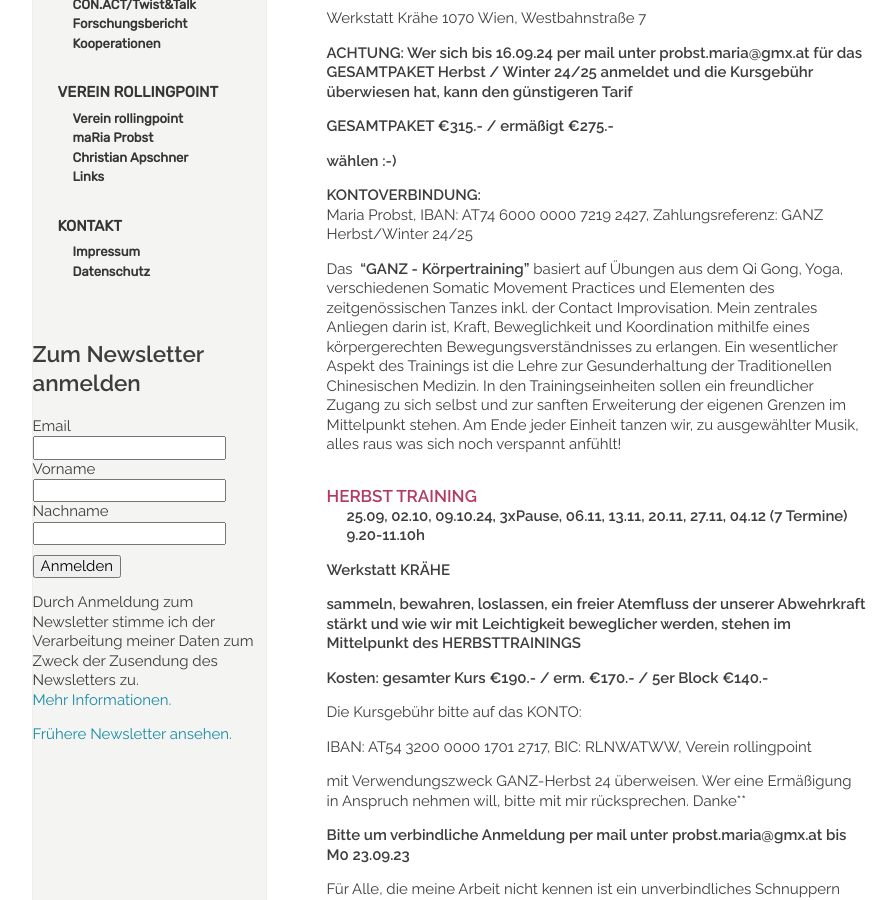
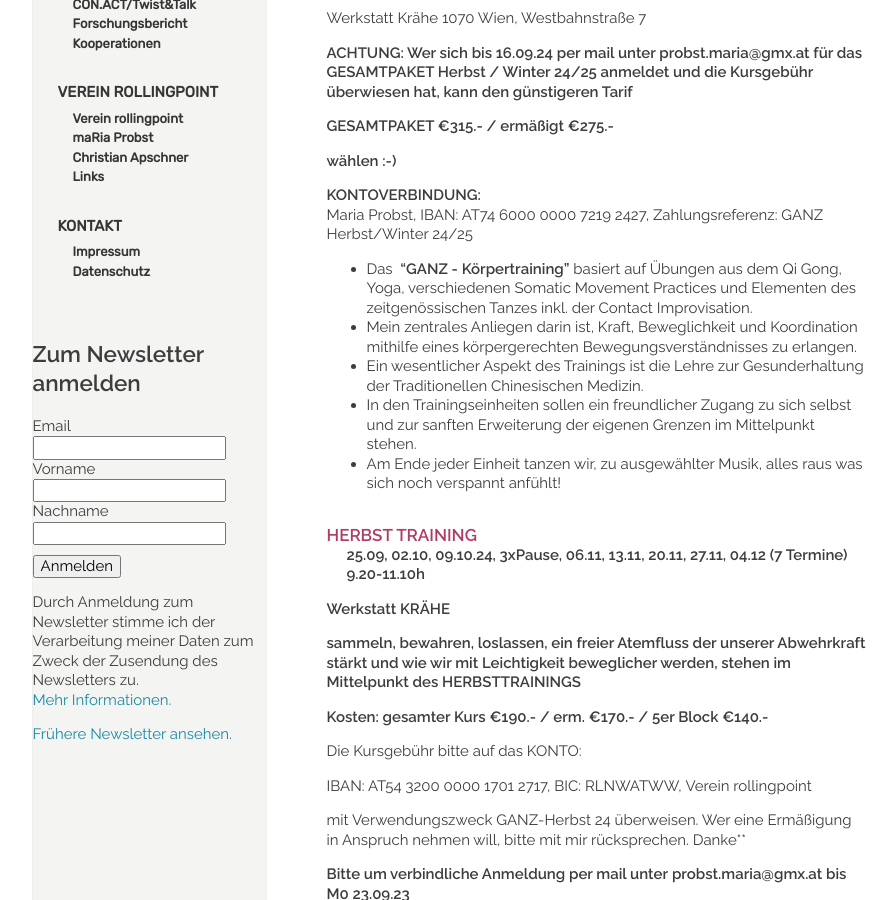
Before and after one commit to manulari/rollingpointat, a Jekyll site: the page built from _pages_de/gkt.md, in a window 1280 px wide and 900 px high, scrolled down 691 px. Shown: the whole window, without its empty margins (152-1047 px from the left). Built offline with Jekyll 4.4.1, drawn with Linux system fonts in a browser that asks for light colours; comment, search, counter and statistics services are not loaded.

Commit message:
Update page (de) “gkt”

```diff
--- a/_pages_de/gkt.md
+++ b/_pages_de/gkt.md
@@ -37,7 +37,13 @@ Werkstatt Krähe
 **KONTOVERBINDUNG:**\
 Maria Probst, IBAN: AT74 6000 0000 7219 2427, Zahlungsreferenz: GANZ  Herbst/Winter 24/25
 
-Das  **"GANZ - Körpertraining"** basiert auf Übungen aus dem Qi Gong, Yoga, verschiedenen Somatic Movement Practices und Elementen des zeitgenössischen Tanzes inkl. der Contact Improvisation. Mein zentrales Anliegen darin ist, Kraft, Beweglichkeit und Koordination mithilfe eines körpergerechten Bewegungsverständnisses zu erlangen. Ein wesentlicher Aspekt des Trainings ist die Lehre zur Gesunderhaltung der Traditionellen Chinesischen Medizin. In den Trainingseinheiten sollen ein freundlicher Zugang zu sich selbst und zur sanften Erweiterung der eigenen Grenzen im Mittelpunkt stehen. Am Ende jeder Einheit tanzen wir, zu ausgewählter Musik, alles raus was sich noch verspannt anfühlt!
+* Das  **"GANZ - Körpertraining"** basiert auf Übungen aus dem Qi Gong, Yoga, verschiedenen Somatic Movement Practices und Elementen des zeitgenössischen Tanzes inkl. der Contact Improvisation.
+* Mein zentrales Anliegen darin ist, Kraft, Beweglichkeit und Koordination mithilfe eines körpergerechten Bewegungsverständnisses zu erlangen.
+* Ein wesentlicher Aspekt des Trainings ist die Lehre zur Gesunderhaltung der Traditionellen Chinesischen Medizin.
+* In den Trainingseinheiten sollen ein freundlicher Zugang zu sich selbst und zur sanften Erweiterung der eigenen Grenzen im Mittelpunkt stehen.
+* Am Ende jeder Einheit tanzen wir, zu ausgewählter Musik, alles raus was sich noch verspannt anfühlt!
+
+
 
 #### **HERBST TRAINING**
 
```
